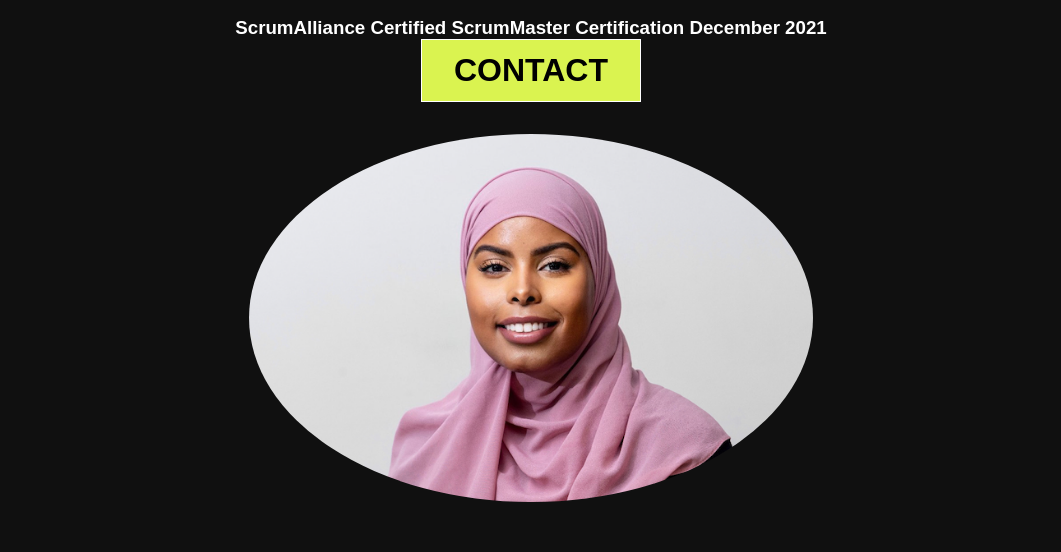
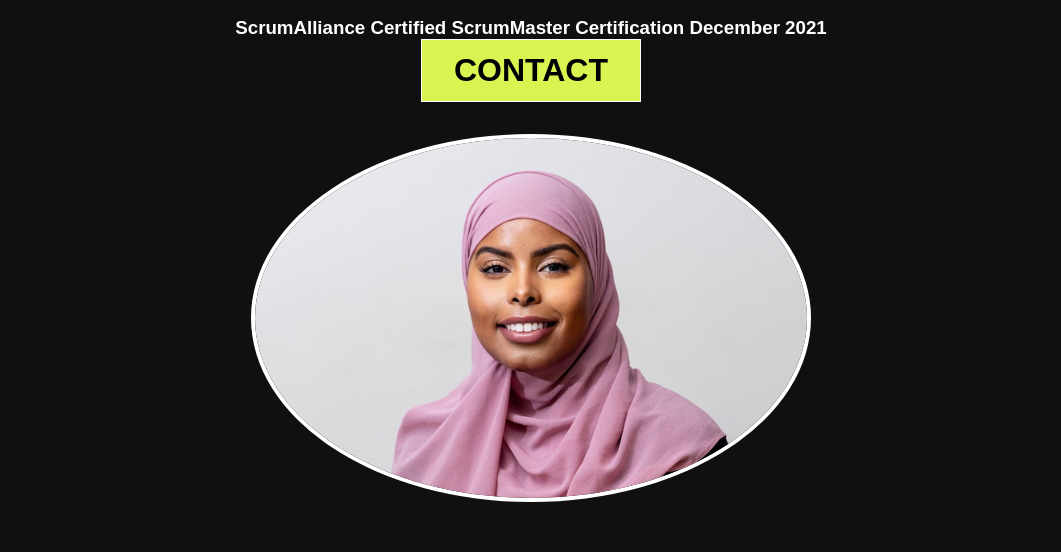
Before and after one commit to Fatuma2117/fatuma-portfolio, a React (Create React App) app: page / in a window 1280 px wide. Shown: the part 2100-2652 px from the top of the page, without its empty margins (109-1170 px from the left). Built offline with nearby package versions, Linux system fonts and the light colour scheme.

Commit message:
styled headshot img

```diff
--- a/src/components/AboutContent.css
+++ b/src/components/AboutContent.css
@@ -41,6 +41,7 @@ text-align: center;
 
  .img-stack img {
     border-radius: 50%;
+    border: 4px white solid;
     height: 46vh;
     margin-top: 0;
   }
```
